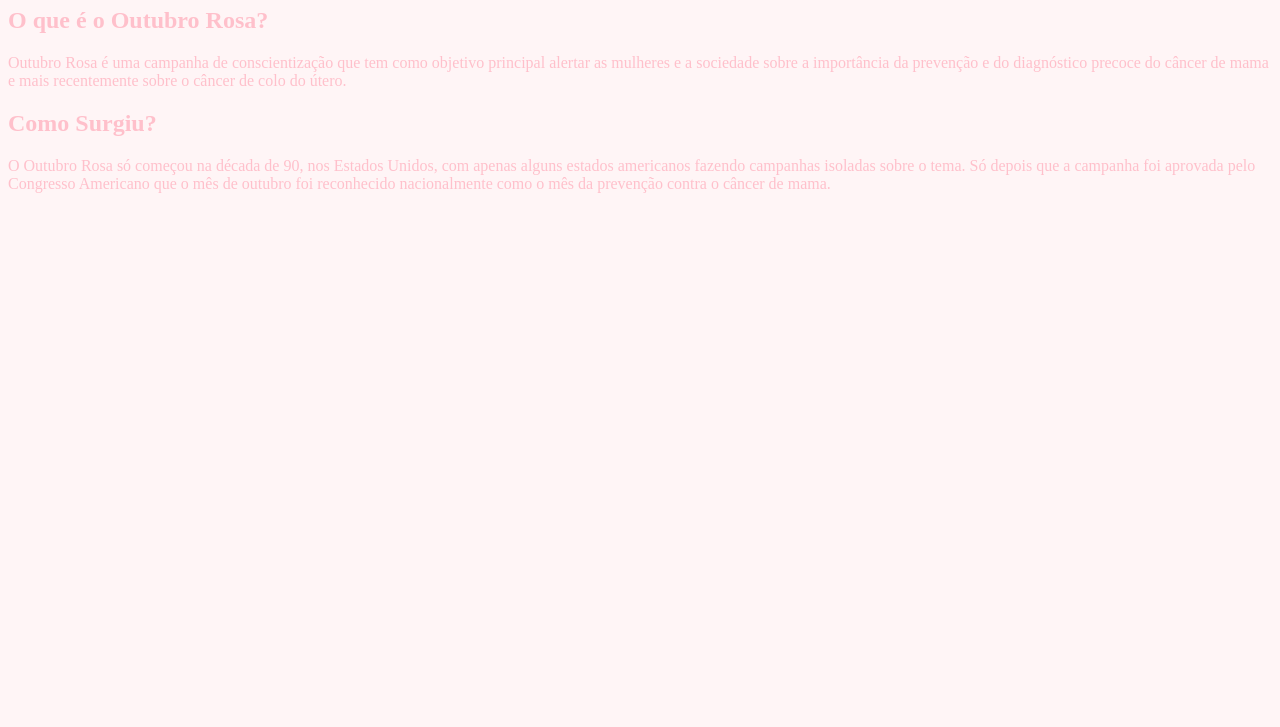
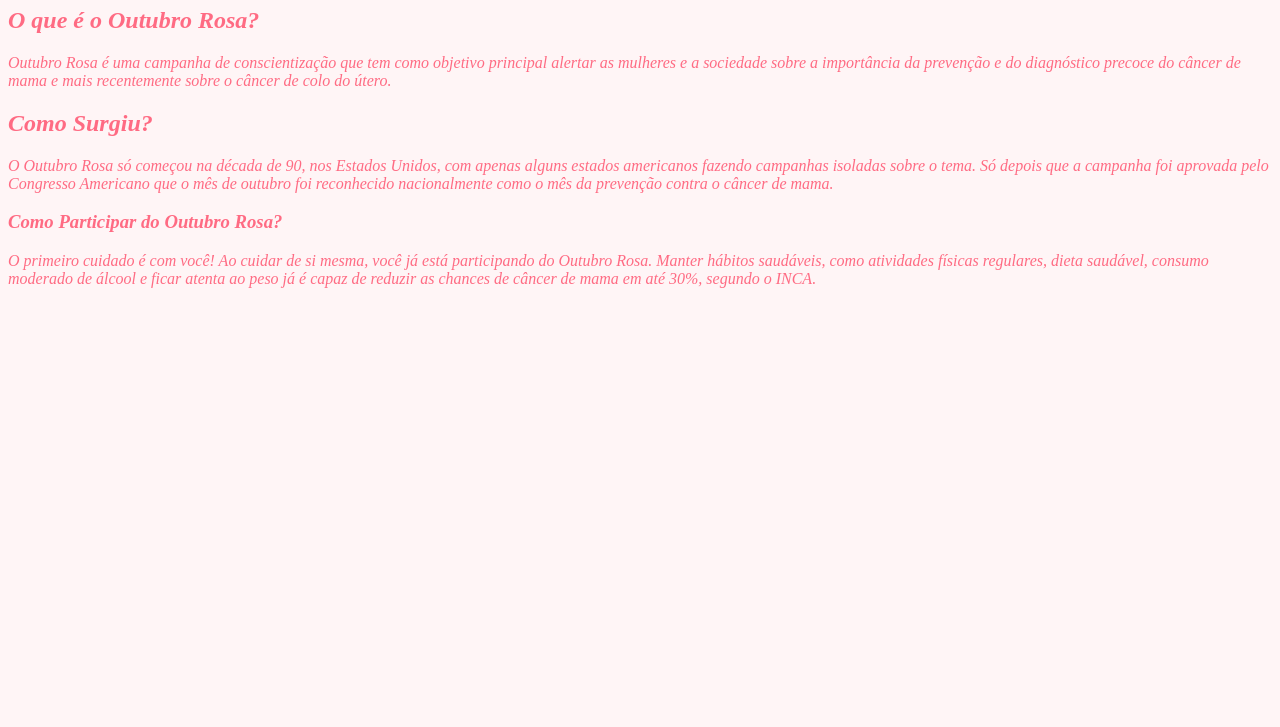
Before and after one commit to Emanuellyrio/2151-emanuel, a plain HTML site: page index.html in a window 1280 px wide. Shown: the part 73-800 px from the top of the page. Drawn offline with Linux system fonts and the light colour scheme.

Commit message:
Outubro Rosa

```diff
--- a/index.html
+++ b/index.html
@@ -9,7 +9,8 @@
 
     body{
         background-color: rgb(255, 245, 246);
-        color: pink;
+        color: rgb(255, 107, 131);
+        font-style: oblique;
     }
 
 
@@ -24,5 +25,7 @@
     <p>Outubro Rosa é uma campanha de conscientização que tem como objetivo principal alertar as mulheres e a sociedade sobre a importância da prevenção e do diagnóstico precoce do câncer de mama e mais recentemente sobre o câncer de colo do útero.</p>
     <h2>Como Surgiu?</h2>
     <p>O Outubro Rosa só começou na década de 90, nos Estados Unidos, com apenas alguns estados americanos fazendo campanhas isoladas sobre o tema. Só depois que a campanha foi aprovada pelo Congresso Americano que o mês de outubro foi reconhecido nacionalmente como o mês da prevenção contra o câncer de mama.</p>
+    <h3>Como Participar do Outubro Rosa?</h3>
+    <p>O primeiro cuidado é com você! Ao cuidar de si mesma, você já está participando do Outubro Rosa. Manter hábitos saudáveis, como atividades físicas regulares, dieta saudável, consumo moderado de álcool e ficar atenta ao peso já é capaz de reduzir as chances de câncer de mama em até 30%, segundo o INCA.</p>
 </body>
 </html>
```
